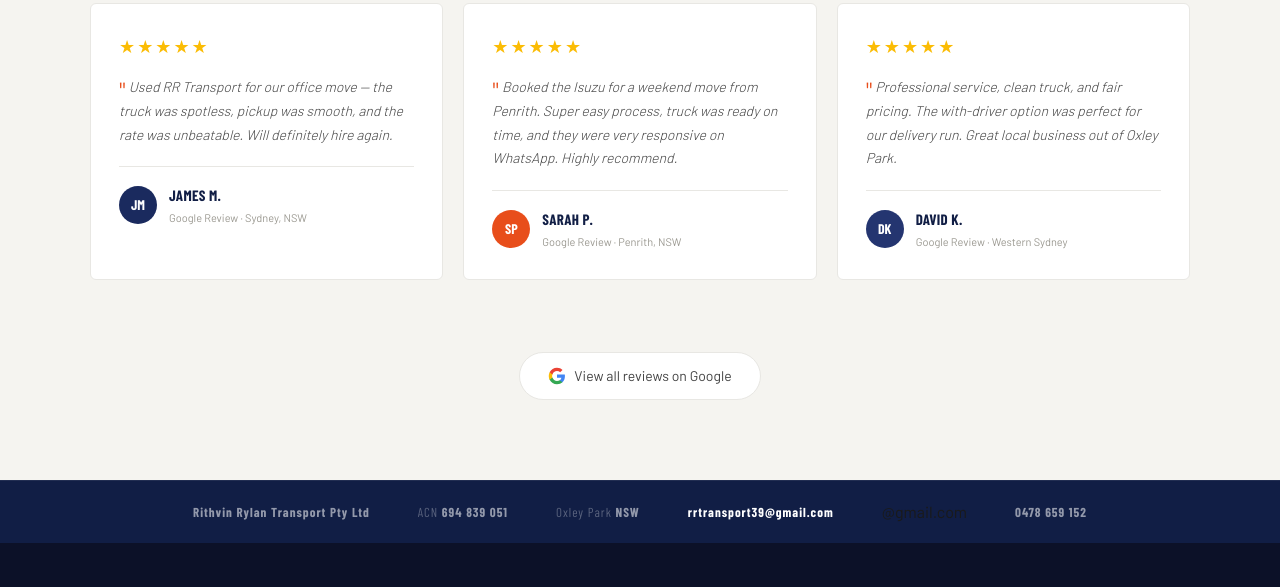
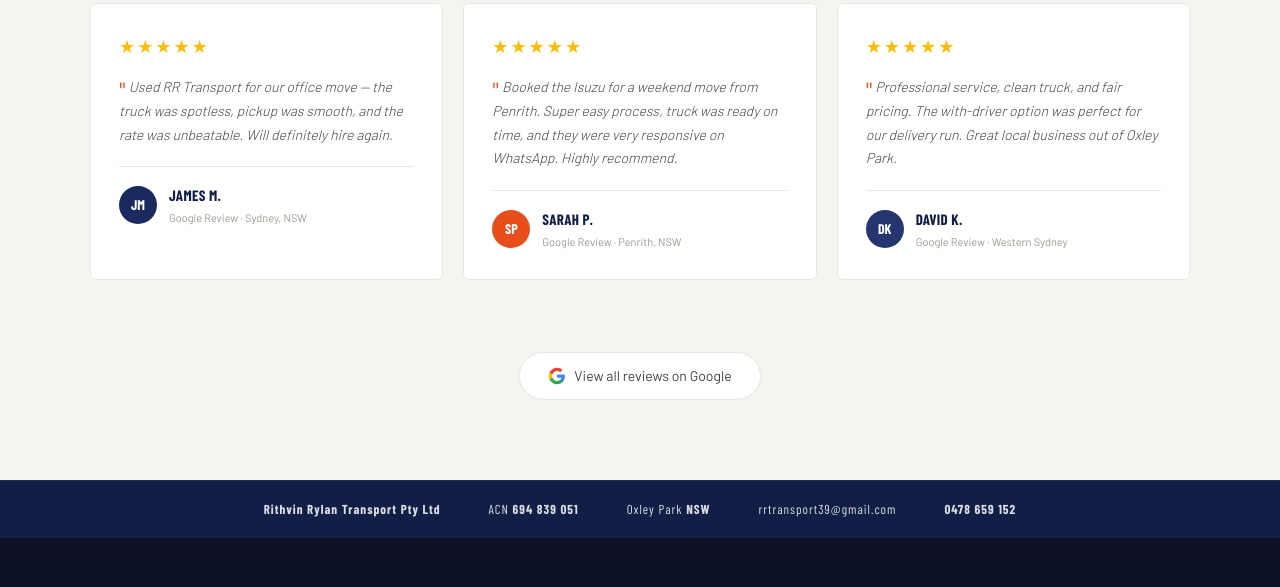
Before and after one commit to Hiriharan/RRTransport, a plain HTML site: page index.html in a window 1280 px wide. Shown: the part 6167-6754 px from the top of the page. Drawn offline with nearby package versions, Linux system fonts and the light colour scheme; a web font is replaced by a local one.

Commit message:
Update index.html

```diff
--- a/index.html
+++ b/index.html
@@ -945,14 +945,14 @@
     flex-wrap: wrap;
   }
 
-  .abn-item {
+    .abn-item {
     font-family: 'Barlow Condensed', sans-serif;
     font-size: 13px;
-    color: rgba(255,255,255,0.3);
+    color: rgba(255,255,255,0.85);
     letter-spacing: 1px;
   }
 
-  .abn-item strong { color: rgba(255,255,255,0.55); }
+    .abn-item strong { color: rgba(255,255,255,0.85); }
 
   /* ── FOOTER ── */
   footer {
@@ -2051,7 +2051,7 @@
   <span class="abn-item"><strong>Rithvin Rylan Transport Pty Ltd</strong></span>
   <span class="abn-item">ACN <strong>694 839 051</strong></span>
   <span class="abn-item">Oxley Park <strong>NSW</strong></span>
-  <span class="abn-item" style="color:rgba(255,255,255,0.8);"><strong style="color:#ffffff;">rrtransport39<wbr>&#64;<wbr>gmail<wbr>&#46;<wbr>com</strong></span>&#64;gmail&#46;com</strong></span>
+  <span class="abn-item">rrtransport39<wbr>&#64;<wbr>gmail<wbr>&#46;<wbr>com</span>
   <span class="abn-item"><strong>0478 659 152</strong></span>
 </div>
 
```
